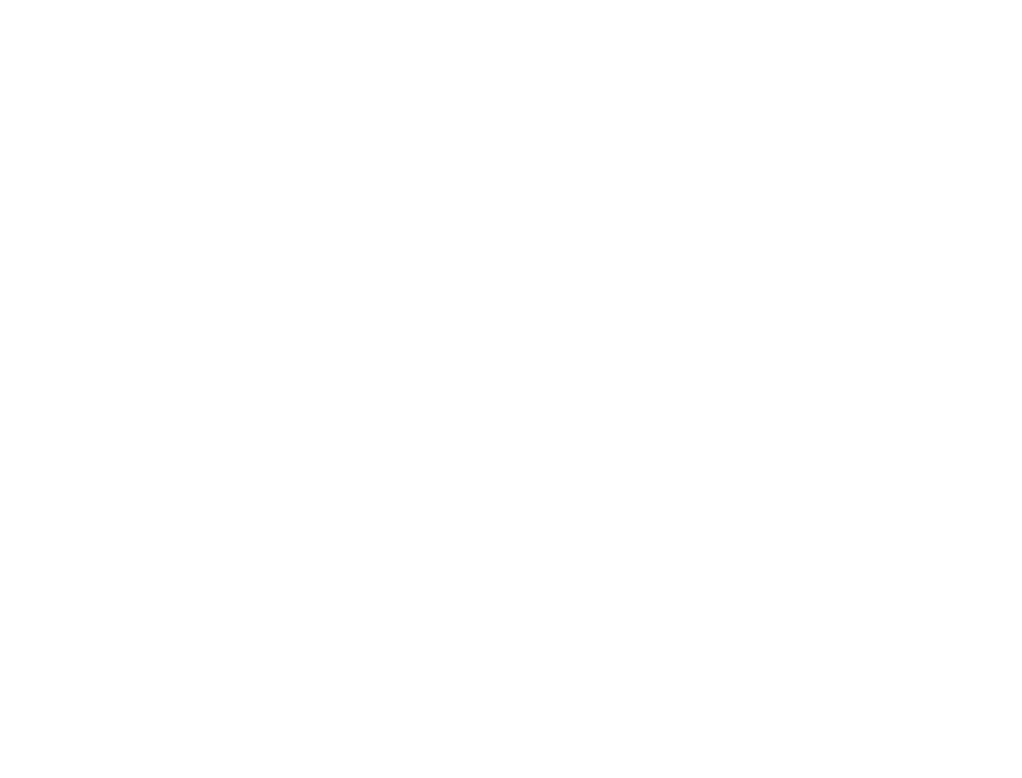
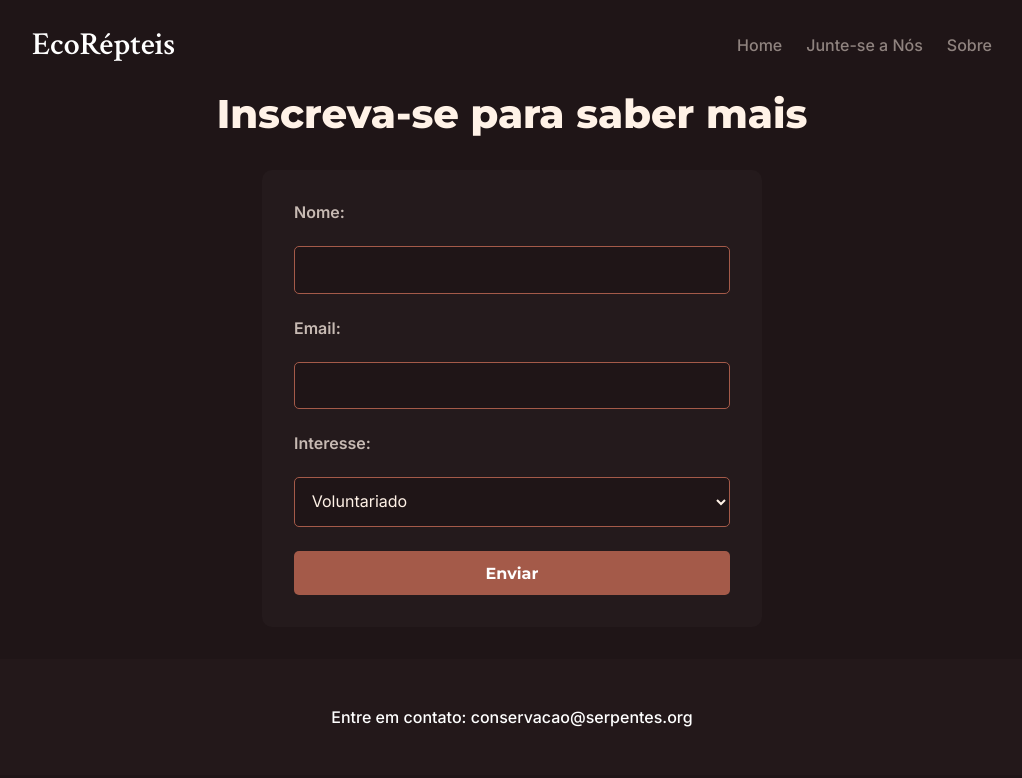
Before and after one commit to lian47/study-website, a plain HTML site: page form.html in a window 1280 px wide. Shown: the whole page, without its empty margins (128-1150 px from the left). Drawn offline with Linux system fonts and the light colour scheme.

Commit message:
primeiro commit

```diff
--- /dev/null
+++ b/css/form.css
@@ -0,0 +1,153 @@
+@import url('https://fonts.googleapis.com/css2?family=Archivo:ital,wght@0,100..900;1,100..900&family=Crimson+Text:ital,wght@0,400;0,600;0,700;1,400;1,600;1,700&family=Roboto:ital,wght@0,100;0,300;0,400;0,500;0,700;0,900;1,100;1,300;1,400;1,500;1,700;1,900&display=swap');
+@import url('https://fonts.googleapis.com/css2?family=Archivo:ital,wght@0,100..900;1,100..900&family=Crimson+Text:ital,wght@0,400;0,600;0,700;1,400;1,600;1,700&family=Montserrat:ital,wght@0,100..900;1,100..900&family=Roboto:ital,wght@0,100;0,300;0,400;0,500;0,700;0,900;1,100;1,300;1,400;1,500;1,700;1,900&display=swap');
+@import url('https://fonts.googleapis.com/css2?family=Archivo:ital,wght@0,100..900;1,100..900&family=Crimson+Text:ital,wght@0,400;0,600;0,700;1,400;1,600;1,700&family=Inter:ital,opsz,wght@0,14..32,100..900;1,14..32,100..900&family=Montserrat:ital,wght@0,100..900;1,100..900&family=Roboto:ital,wght@0,100;0,300;0,400;0,500;0,700;0,900;1,100;1,300;1,400;1,500;1,700;1,900&display=swap');
+*{
+    margin: 0;
+    padding: 0;
+    box-sizing: border-box;
+}
+
+
+html{
+    font-family: Inter, sans-serif;
+    font-weight: 500;
+}
+
+a{
+    text-decoration: none;
+    color: rgba(255, 242, 231, 0.50);;
+}
+
+.logo{
+    font-family: "Crimson Text", serif;
+    font-weight: 600;
+    font-size: 2rem;
+}
+
+ul{
+    list-style: none;
+}
+
+.principal{
+    background: #181012;
+}
+
+nav{
+    margin: auto;
+    padding: 1.5rem 10rem;
+    display: flex;
+    flex-direction: row;
+    justify-content: space-between;
+    align-items: center;
+}
+
+.menu {
+    display: flex;
+    flex-direction: row;
+    gap: 1.5rem;
+}
+
+body {
+    background: #1F1517;
+    color: #FFFFFF;
+    font-family: Inter, sans-serif;
+    font-weight: 500;
+}
+
+h2 {
+    color: #FFF2E7;
+    font-family: Montserrat, sans-serif;
+    font-size: 2.5rem;
+    font-weight: 800;
+    text-align: center;
+    margin-bottom: 2rem;
+}
+
+form {
+    background-color: #241A1C;
+    border-radius: 10px;
+    max-width: 500px;
+    margin: 2rem auto;
+    padding: 2rem;
+    box-shadow: 0px 0px 18px -75px rgba(20, 15, 16, 1);
+    display: flex;
+    flex-direction: column;
+    gap: 1.5rem;
+    color: #C7BAB3;
+}
+
+label {
+    font-size: 1rem;
+    font-family: Inter, sans-serif;
+    font-weight: 600;
+}
+
+input, select {
+    background-color: #1F1517;
+    color: #FFF2E7;
+    border: 1px solid #A45A49;
+    border-radius: 5px;
+    padding: 0.8rem;
+    font-size: 1rem;
+    font-family: Inter, sans-serif;
+}
+
+input:focus, select:focus {
+    outline: none;
+    border-color: #FFF2E7;
+    box-shadow: 0 0 5px rgba(255, 242, 231, 0.5);
+}
+
+button {
+    background-color: #A45A49;
+    color: #FFFFFF;
+    border: none;
+    border-radius: 5px;
+    padding: 0.8rem;
+    font-size: 1rem;
+    font-family: Montserrat, sans-serif;
+    font-weight: 700;
+    cursor: pointer;
+    transition: background-color 0.3s ease-in-out;
+}
+
+button:hover {
+    background-color: #844139;
+}
+
+nav {
+    margin: auto;
+    padding: 1.5rem 10rem;
+    display: flex;
+    flex-direction: row;
+    justify-content: space-between;
+    align-items: center;
+}
+
+ul {
+    list-style: none;
+    display: flex;
+    flex-direction: row;
+    gap: 1.5rem;
+}
+
+a {
+    text-decoration: none;
+    color: rgba(255, 242, 231, 0.50);
+}
+
+.logo {
+    font-family: "Crimson Text", serif;
+    font-weight: 600;
+    font-size: 2rem;
+}
+
+footer{
+
+    padding: 6vh;
+    display: flex;
+    flex-direction: column;
+    align-items: center;
+    gap: 0.5rem;
+    background: #23181A;
+}
--- /dev/null
+++ b/css/formAction.css
@@ -0,0 +1,125 @@
+@import url('https://fonts.googleapis.com/css2?family=Archivo:ital,wght@0,100..900;1,100..900&family=Crimson+Text:ital,wght@0,400;0,600;0,700;1,400;1,600;1,700&family=Inter:ital,opsz,wght@0,14..32,100..900;1,14..32,100..900&family=Montserrat:ital,wght@0,100..900;1,100..900&family=Roboto:ital,wght@0,100;0,300;0,400;0,500;0,700;0,900;1,100;1,300;1,400;1,500;1,700;1,900&display=swap');
+
+/* Reset básico */
+* {
+  margin: 0;
+  padding: 0;
+  box-sizing: border-box;
+}
+
+body {
+  background: #1F1517;
+  color: #FFFFFF;
+  font-family: Inter, sans-serif;
+  font-weight: 500;
+  display: flex;
+  flex-direction: column;
+  min-height: 100vh;
+}
+
+header {
+  background-color: #181012;
+  box-shadow: 0 2px 5px rgba(0, 0, 0, 0.5);
+}
+
+nav {
+  margin: auto;
+  padding: 1.5rem 10rem;
+  display: flex;
+  justify-content: space-between;
+  align-items: center;
+}
+
+nav .logo {
+  font-family: "Crimson Text", serif;
+  font-weight: 600;
+  font-size: 2rem;
+  color: #FFF2E7;
+}
+
+nav .menu {
+  display: flex;
+  gap: 1.5rem;
+}
+
+nav .menu a {
+  text-decoration: none;
+  color: rgba(255, 242, 231, 0.5);
+  font-size: 1rem;
+  transition: color 0.3s ease;
+}
+
+nav .menu a:hover {
+  color: #FFF2E7;
+}
+
+/* Conteúdo principal */
+main {
+  flex: 1;
+  max-width: 800px;
+  margin: 2rem auto;
+  padding: 2rem;
+  background: #241A1C;
+  border-radius: 10px;
+  box-shadow: 0 2px 10px rgba(0, 0, 0, 0.3);
+  text-align: center;
+}
+
+main h2 {
+  font-family: Montserrat, sans-serif;
+  font-size: 2.5rem;
+  font-weight: 800;
+  color: #FFF2E7;
+  margin-bottom: 1.5rem;
+}
+
+main #confirmation {
+  margin-top: 1.5rem;
+  color: #C7BAB3;
+  font-size: 1.2rem;
+  line-height: 1.8;
+}
+
+/* Rodapé */
+footer {
+  padding: 2rem;
+  background: #23181A;
+  text-align: center;
+  color: #C7BAB3;
+  font-size: 1rem;
+}
+
+footer a {
+  text-decoration: none;
+  color: rgba(255, 242, 231, 0.5);
+}
+
+footer a:hover {
+  color: #FFF2E7;
+}
+
+/* Responsividade */
+@media (max-width: 768px) {
+  nav {
+    padding: 1rem 2rem;
+    flex-direction: column;
+  }
+
+  nav .menu {
+    flex-direction: column;
+    gap: 1rem;
+  }
+
+  main {
+    padding: 1.5rem;
+  }
+}
+
+ul {
+    list-style: none;
+  }
+
+  .menu li {
+    margin: 0;
+    padding: 0;
+  }
--- a/form.html
+++ b/form.html
@@ -0,0 +1,52 @@
+<!DOCTYPE html>
+<html lang="pt-br">
+<head>
+    <meta charset="UTF-8">
+    <meta name="viewport" content="width=device-width, initial-scale=1.0">
+    <link rel="stylesheet" href="css/form.css">
+    <title>Junte-se a Nós</title>
+</head>
+<body>
+    <head>
+        <header>
+            <nav>
+                <span class="logo">EcoRépteis</span>
+                <ul class="menu">
+                    <li><a href="index.html">Home</a></li>
+                    <li><a href="form.html">Junte-se a Nós</a></li>
+                    <li><a href="about.html">Sobre</a></li>
+                </ul>
+            </nav>
+        </header>
+
+    </head>
+
+    <main>
+        <div class="form-container">
+            <h2>Inscreva-se para saber mais</h2>
+            <form action="formAction.html" method="GET" onsubmit="return validateForm()">
+                <label for="name">Nome:</label>
+                <input type="text" id="name" name="name" required>
+
+                <label for="email">Email:</label>
+                <input type="email" id="email" name="email" required>
+
+                <label for="interest">Interesse:</label>
+                <select name="interest" id="interest" required>
+                    <option value="voluntariado">Voluntariado</option>
+                    <option value="eventos">Eventos</option>
+                    <option value="newsletter">Newsletter</option>
+                </select>
+
+                <button type="submit">Enviar</button>
+            </form>
+        </div>
+    </main>
+
+    <footer>
+        <p>Entre em contato: conservacao@serpentes.org</p>
+    </footer>
+
+    <script src="js/script.js"></script>
+</body>
+</html>
--- a/js/script.js
+++ b/js/script.js
@@ -0,0 +1,25 @@
+// Função de Validação
+function validateForm() {
+  const name = document.getElementById("name").value;
+  const email = document.getElementById("email").value;
+  if (!name || !email) {
+    alert("Por favor, preencha todos os campos obrigatórios.");
+    return false;
+  }
+  return true;
+}
+
+// Exibir dados na formAction.html
+window.onload = function() {
+  const params = new URLSearchParams(window.location.search);
+  const name = params.get("name");
+  const email = params.get("email");
+  const interest = params.get("interest");
+
+  const confirmation = document.getElementById("confirmation");
+  confirmation.innerHTML = `
+    <p>Nome: ${name}</p>
+    <p>Email: ${email}</p>
+    <p>Interesse: ${interest}</p>
+  `;
+};
```
Also changed, not shown: formAction.html (+29 -0 lines), index.html (+2 -2 lines).
